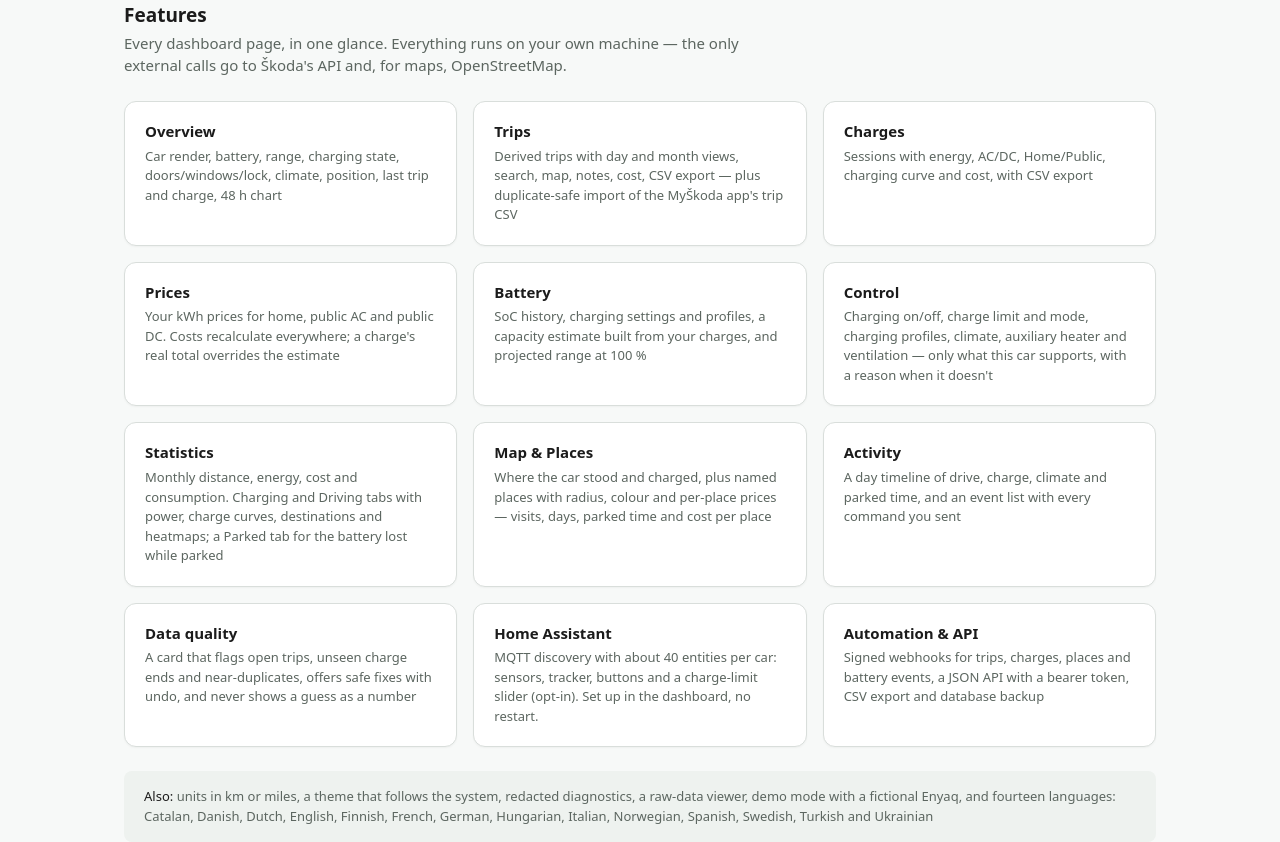
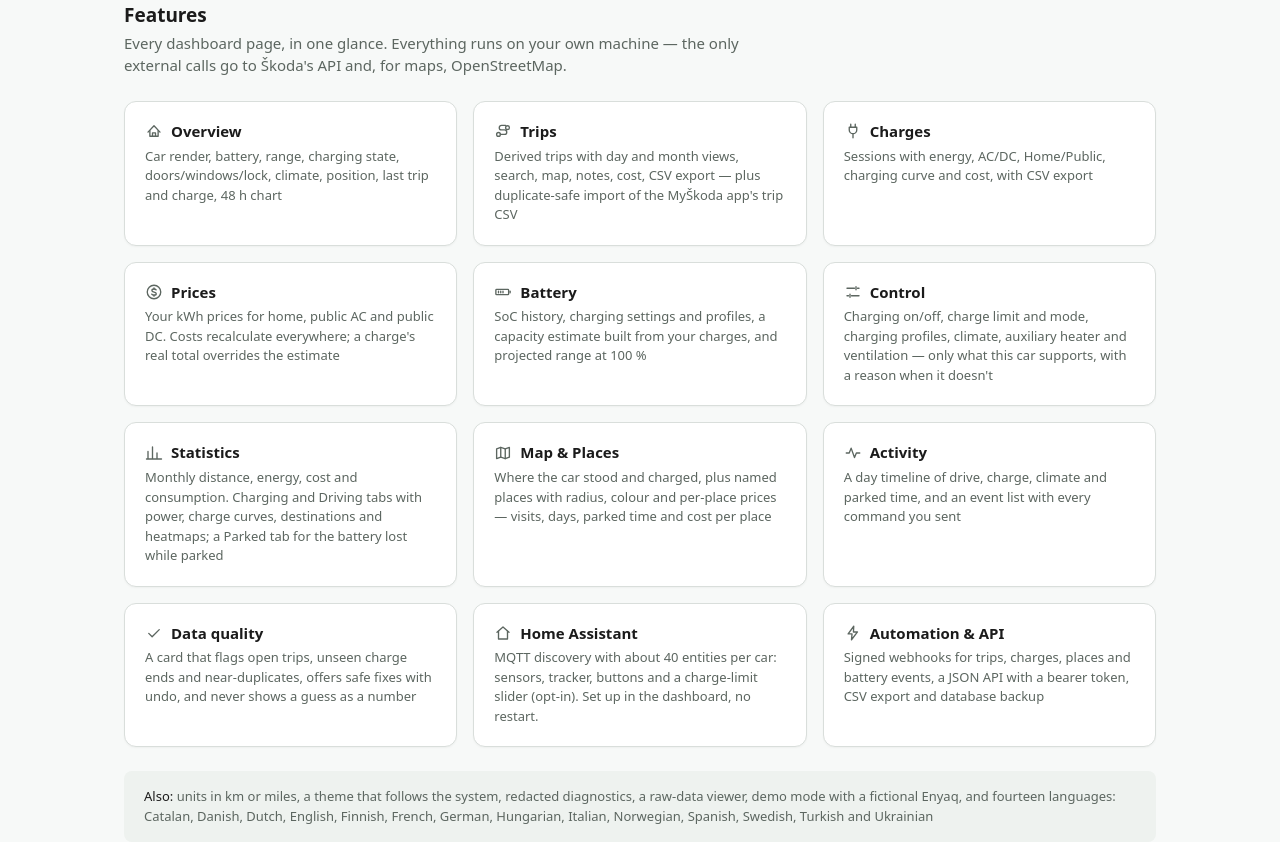
Before and after one commit to steffenr/skoda-mate, a plain HTML site: page site/index.html in a window 1280 px wide. Shown: the part 560-1402 px from the top of the page. Drawn offline with Linux system fonts and the light colour scheme.

Commit message:
Site: feature cards get the app's own icons
The same stroke icons the dashboard sidebar uses, one size and stroke,
muted so they do not compete with the titles.

```diff
--- a/site/index.html
+++ b/site/index.html
@@ -74,51 +74,51 @@
         external calls go to Škoda's API and, for maps, OpenStreetMap.</p>
       <div class="cards">
         <article class="card">
-          <h3>Overview</h3>
+          <h3><svg class="icon" viewBox="0 0 24 24" width="18" height="18" fill="none" stroke="currentColor" stroke-width="1.8" stroke-linecap="round" stroke-linejoin="round" aria-hidden="true"><path d="M4 13.5 12 5l8 8.5"/><path d="M6.5 11.5V19h11v-7.5"/><path d="M10 19v-4.5h4V19"/></svg>Overview</h3>
           <p>Car render, battery, range, charging state, doors/windows/lock, climate, position, last trip and charge, 48&nbsp;h chart</p>
         </article>
         <article class="card">
-          <h3>Trips</h3>
+          <h3><svg class="icon" viewBox="0 0 24 24" width="18" height="18" fill="none" stroke="currentColor" stroke-width="1.8" stroke-linecap="round" stroke-linejoin="round" aria-hidden="true"><path d="M6 19a2.5 2.5 0 1 0 0-5 2.5 2.5 0 0 0 0 5Z"/><path d="M18 10a2.5 2.5 0 1 0 0-5 2.5 2.5 0 0 0 0 5Z"/><path d="M8.5 16.5H14a3 3 0 0 0 0-6h-4a3 3 0 0 1 0-6h5.5"/></svg>Trips</h3>
           <p>Derived trips with day and month views, search, map, notes, cost, CSV export — plus duplicate-safe import of the MyŠkoda app's trip CSV</p>
         </article>
         <article class="card">
-          <h3>Charges</h3>
+          <h3><svg class="icon" viewBox="0 0 24 24" width="18" height="18" fill="none" stroke="currentColor" stroke-width="1.8" stroke-linecap="round" stroke-linejoin="round" aria-hidden="true"><path d="M9 3v4M15 3v4"/><path d="M7 7h10v3.5a5 5 0 0 1-10 0V7Z"/><path d="M12 15.5V21"/></svg>Charges</h3>
           <p>Sessions with energy, AC/DC, Home/Public, charging curve and cost, with CSV export</p>
         </article>
         <article class="card">
-          <h3>Prices</h3>
+          <h3><svg class="icon" viewBox="0 0 24 24" width="18" height="18" fill="none" stroke="currentColor" stroke-width="1.8" stroke-linecap="round" stroke-linejoin="round" aria-hidden="true"><path d="M12 21a9 9 0 1 0 0-18 9 9 0 0 0 0 18Z"/><path d="M14.8 9.2c-.5-.8-1.5-1.2-2.8-1.2-1.6 0-2.8.8-2.8 2 0 3 5.8 1.4 5.8 4.2 0 1.2-1.2 2-3 2-1.4 0-2.5-.5-3-1.4"/><path d="M12 6.5V8M12 16v1.5"/></svg>Prices</h3>
           <p>Your kWh prices for home, public AC and public DC. Costs recalculate everywhere; a charge's real total overrides the estimate</p>
         </article>
         <article class="card">
-          <h3>Battery</h3>
+          <h3><svg class="icon" viewBox="0 0 24 24" width="18" height="18" fill="none" stroke="currentColor" stroke-width="1.8" stroke-linecap="round" stroke-linejoin="round" aria-hidden="true"><path d="M3.5 8.5h15a1 1 0 0 1 1 1v5a1 1 0 0 1-1 1h-15a1 1 0 0 1-1-1v-5a1 1 0 0 1 1-1Z"/><path d="M21.5 11v2"/><path d="M6 11v2M9 11v2M12 11v2"/></svg>Battery</h3>
           <p>SoC history, charging settings and profiles, a capacity estimate built from your charges, and projected range at 100&nbsp;%</p>
         </article>
         <article class="card">
-          <h3>Control</h3>
+          <h3><svg class="icon" viewBox="0 0 24 24" width="18" height="18" fill="none" stroke="currentColor" stroke-width="1.8" stroke-linecap="round" stroke-linejoin="round" aria-hidden="true"><path d="M4 7h10M18 7h2M4 17h2M10 17h10"/><path d="M16 5v4M8 15v4"/></svg>Control</h3>
           <p>Charging on/off, charge limit and mode, charging profiles, climate, auxiliary heater and ventilation — only what this car supports, with a reason when it doesn't</p>
         </article>
         <article class="card">
-          <h3>Statistics</h3>
+          <h3><svg class="icon" viewBox="0 0 24 24" width="18" height="18" fill="none" stroke="currentColor" stroke-width="1.8" stroke-linecap="round" stroke-linejoin="round" aria-hidden="true"><path d="M4 20V10M10 20V4M16 20v-8M22 20H2"/></svg>Statistics</h3>
           <p>Monthly distance, energy, cost and consumption. Charging and Driving tabs with power, charge curves, destinations and heatmaps; a Parked tab for the battery lost while parked</p>
         </article>
         <article class="card">
-          <h3>Map &amp; Places</h3>
+          <h3><svg class="icon" viewBox="0 0 24 24" width="18" height="18" fill="none" stroke="currentColor" stroke-width="1.8" stroke-linecap="round" stroke-linejoin="round" aria-hidden="true"><path d="m3.5 6.5 5.5-2 6 2 5.5-2v13l-5.5 2-6-2-5.5 2v-13Z"/><path d="M9 4.5v13M15 6.5v13"/></svg>Map &amp; Places</h3>
           <p>Where the car stood and charged, plus named places with radius, colour and per-place prices — visits, days, parked time and cost per place</p>
         </article>
         <article class="card">
-          <h3>Activity</h3>
+          <h3><svg class="icon" viewBox="0 0 24 24" width="18" height="18" fill="none" stroke="currentColor" stroke-width="1.8" stroke-linecap="round" stroke-linejoin="round" aria-hidden="true"><path d="M3 12h4l2.5-6.5L14 18l2.5-6H21"/></svg>Activity</h3>
           <p>A day timeline of drive, charge, climate and parked time, and an event list with every command you sent</p>
         </article>
         <article class="card">
-          <h3>Data quality</h3>
+          <h3><svg class="icon" viewBox="0 0 24 24" width="18" height="18" fill="none" stroke="currentColor" stroke-width="1.8" stroke-linecap="round" stroke-linejoin="round" aria-hidden="true"><path d="m5 12.5 4.5 4.5L19 7.5"/></svg>Data quality</h3>
           <p>A card that flags open trips, unseen charge ends and near-duplicates, offers safe fixes with undo, and never shows a guess as a number</p>
         </article>
         <article class="card">
-          <h3>Home Assistant</h3>
+          <h3><svg class="icon" viewBox="0 0 24 24" width="18" height="18" fill="none" stroke="currentColor" stroke-width="1.8" stroke-linecap="round" stroke-linejoin="round" aria-hidden="true"><path d="M4 11 12 4l8 7"/><path d="M6 9.5V20h12V9.5"/></svg>Home Assistant</h3>
           <p>MQTT discovery with about 40 entities per car: sensors, tracker, buttons and a charge-limit slider (opt-in). Set up in the dashboard, no restart.</p>
         </article>
         <article class="card">
-          <h3>Automation &amp; API</h3>
+          <h3><svg class="icon" viewBox="0 0 24 24" width="18" height="18" fill="none" stroke="currentColor" stroke-width="1.8" stroke-linecap="round" stroke-linejoin="round" aria-hidden="true"><path d="M13 3 5.5 13.2h5.2L10 21l8-10.4h-5.4L13 3Z"/></svg>Automation &amp; API</h3>
           <p>Signed webhooks for trips, charges, places and battery events, a JSON API with a bearer token, CSV export and database backup</p>
         </article>
       </div>
--- a/site/site.css
+++ b/site/site.css
@@ -109,7 +109,9 @@
     background: var(--surface); border: 1px solid var(--line); border-radius: var(--radius);
     padding: 20px; box-shadow: 0 1px 2px rgba(10, 30, 20, .04);
   }
-  .card h3 { font-size: 15px; color: var(--fg); margin-bottom: 6px; }
+  .card h3 { font-size: 15px; color: var(--fg); margin-bottom: 6px; display: flex; align-items: center; gap: 8px; }
+  /* the app's own stroke icons; same size and muted role everywhere, so titles align */
+  .card h3 .icon { flex: none; color: var(--muted); width: 18px; height: 18px; }
   .card p { font-size: 13px; color: var(--muted); margin: 0; }
   .also {
     margin-top: 24px; padding: 16px 20px;
```
